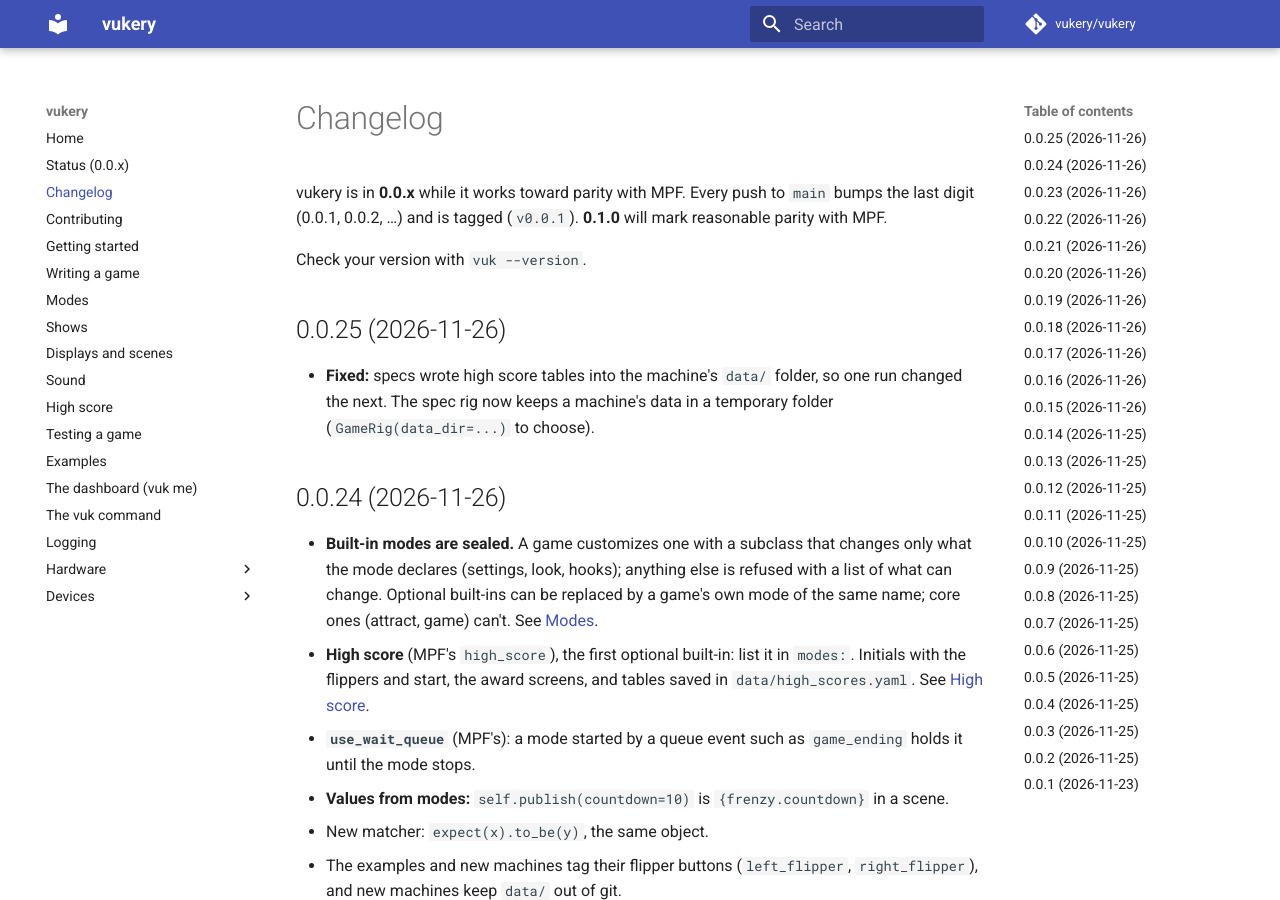
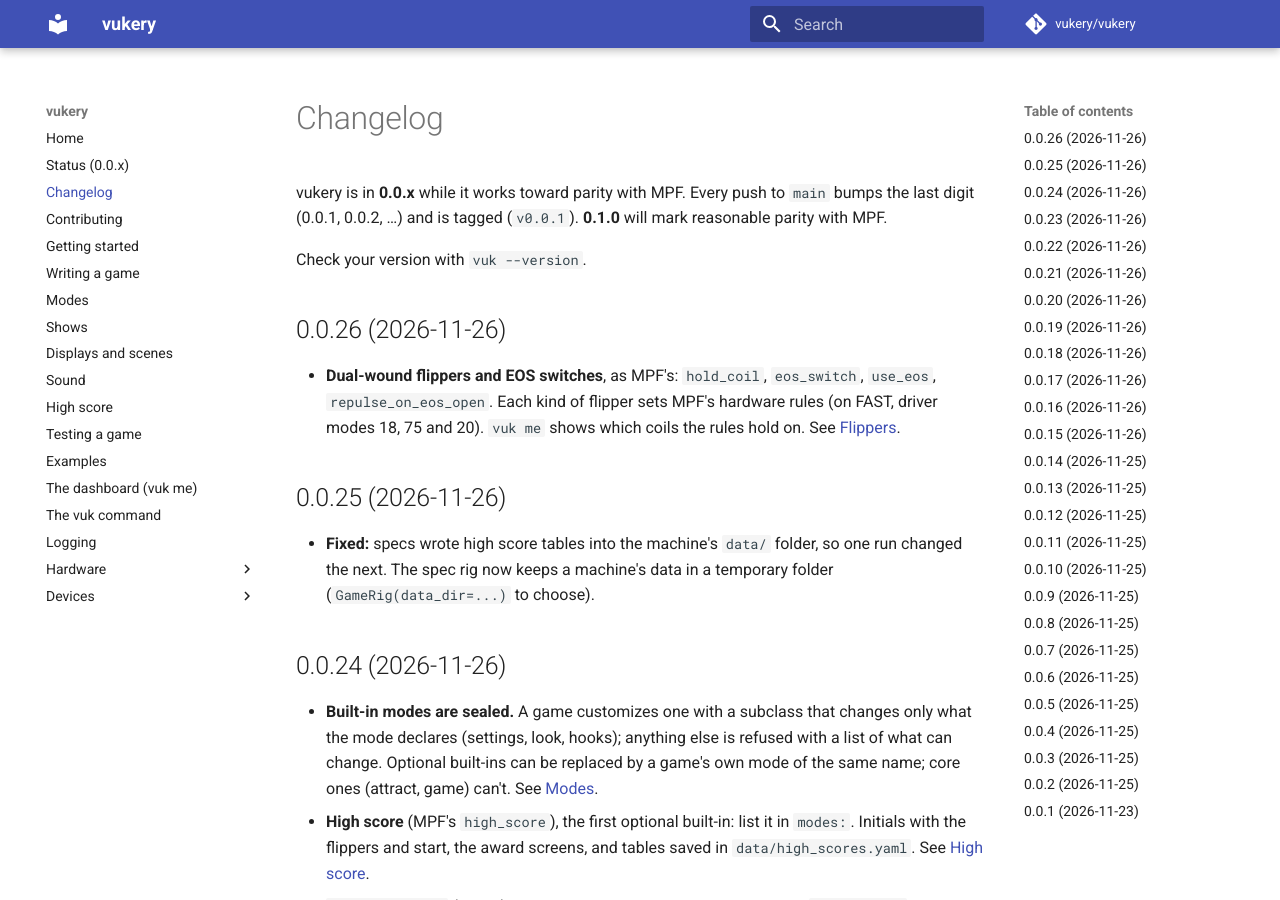
Before and after one commit to vukery/vukery, an MkDocs documentation site: the page built from docs/changelog.md, in a window 1280 px wide and 900 px high. Built offline with MkDocs 1.6.1 and Material for MkDocs 9.7.7, drawn with Linux system fonts in a browser that asks for light colours; comment, search, counter and statistics services are not loaded.

Commit message:
0.0.26: dual-wound flippers and EOS
Co-Authored-By: Claude Opus 5.5 <noreply@anthropic.com>

```diff
--- a/docs/changelog.md
+++ b/docs/changelog.md
@@ -5,6 +5,13 @@ vukery is in **0.0.x** while it works toward parity with MPF. Every push to
 **0.1.0** will mark reasonable parity with MPF.
 
 Check your version with `vuk --version`.
+
+## 0.0.26 (2026-11-26)
+
+- **Dual-wound flippers and EOS switches**, as MPF's: `hold_coil`,
+  `eos_switch`, `use_eos`, `repulse_on_eos_open`. Each kind of flipper sets
+  MPF's hardware rules (on FAST, driver modes 18, 75 and 20). `vuk me` shows
+  which coils the rules hold on. See [Flippers](devices/flippers.md).
 
 ## 0.0.25 (2026-11-26)
 
--- a/pyproject.toml
+++ b/pyproject.toml
@@ -1,6 +1,6 @@
 [project]
 name = "vukery"
-version = "0.0.25"
+version = "0.0.26"
 description = "A very opinionated pinball framework based on the Mission Pinball Framework, built to be simple, lean and LLM-friendly."
 readme = "README.md"
 license = "MIT"
```
Also changed, not shown: 1 other file.
